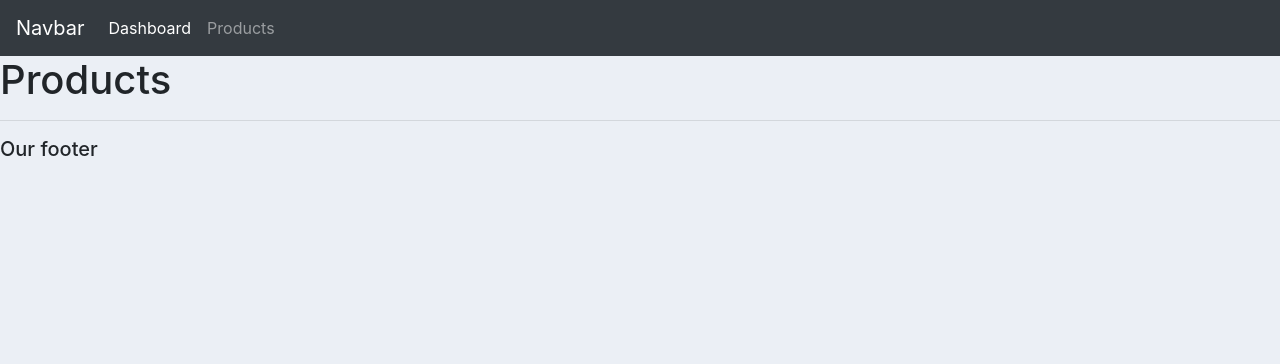
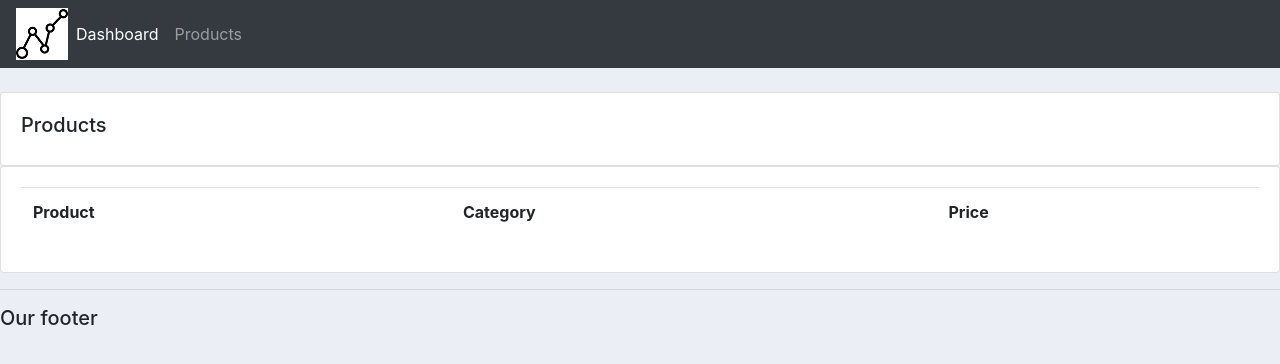
Before and after one commit to Johnny-Morgan/django-projects, a Django app: template crm/accounts/templates/accounts/products.html in a window 1280 px wide. Shown: the top 364 px of the page. Run offline with Django 3.2, Linux system fonts and the light colour scheme; the template is opened without the code that fills it, so the values that code supplies are empty; some libraries are stand-ins or nearby versions.

Commit message:
Added static folder

```diff
--- a/crm/accounts/templates/accounts/main.html
+++ b/crm/accounts/templates/accounts/main.html
@@ -1,27 +1,11 @@
+{% load static %}
+
 <!DOCTYPE html>
 <html lang="en">
 <head>
     <title>CRM</title>
     <link href="https://stackpath.bootstrapcdn.com/bootstrap/4.4.1/css/bootstrap.min.css" rel="stylesheet" integrity="sha384-Vkoo8x4CGsO3+Hhxv8T/Q5PaXtkKtu6ug5TOeNV6gBiFeWPGFN9MuhOf23Q9Ifjh" crossorigin="anonymous">
-    <style>
-
-        body {
-            background-color: #ebeff5;
-        }
-
-        #total-orders {
-            background-color: #4cb4c7;
-        }
-
-        #orders-delivered {
-            background-color: #7abecc;
-        }
-
-        #orders-pending {
-            background-color: #7cd1c0;
-        }
-
-    </style>
+    <link rel="stylesheet" type="text/css" href="{% static '/css/main.css' %}">
 </head>
 <body>
     {% include 'accounts/navbar.html' %}
--- a/crm/accounts/templates/accounts/navbar.html
+++ b/crm/accounts/templates/accounts/navbar.html
@@ -1,5 +1,7 @@
+{% load static %}
+
 <nav class="navbar navbar-expand-lg navbar-dark bg-dark">
-    <a class="navbar-brand" href="#">Navbar</a>
+    <img src="{% static 'images/logo.png' %}">
     <button class="navbar-toggler" type="button" data-toggle="collapse" data-target="#navbarNav" aria-controls="navbarNav" aria-expanded="false" aria-label="Toggle navigation">
       <span class="navbar-toggler-icon"></span>
     </button>
--- a/crm/accounts/templates/accounts/products.html
+++ b/crm/accounts/templates/accounts/products.html
@@ -1,4 +1,24 @@
 {% extends 'accounts/main.html' %}
 {% block content %}
-<h1>Products</h1>
+
+<br>
+
+<div class="row">
+    <div class="col-md">
+        <div class="card card-body">
+            <h5>Products</h5>
+        </div>
+        <div class="card card-body">
+            <table class="table">
+                <tr>
+                    <th>Product</th>
+                    <th>Category</th>
+                    <th>Price</th>
+                </tr>
+            </table>
+        </div>
+
+    </div>
+</div>
+
 {% endblock %}
--- a/crm/accounts/views.py
+++ b/crm/accounts/views.py
@@ -4,10 +4,10 @@ from django.http import HttpResponse
 # Create your views here.
 
 def home(request):
-    return HttpResponse('home')
+    return render(request, 'accounts/dashboard.html')
 
 def products(request):
-    return HttpResponse('products')
+    return render(request, 'accounts/products.html')
 
 def customer(request):
-    return HttpResponse('customer')
+    return render(request, 'accounts/customer.html')
--- a/crm/crm/settings.py
+++ b/crm/crm/settings.py
@@ -119,3 +119,8 @@ USE_TZ = True
 # https://docs.djangoproject.com/en/3.0/howto/static-files/
 
 STATIC_URL = '/static/'
+
+MEDIA_URL = '/images/'
+STATICFILES_DIRS = [
+    os.path.join(BASE_DIR, 'static')
+]
--- /dev/null
+++ b/crm/static/css/main.css
@@ -0,0 +1,15 @@
+body {
+    background-color: #ebeff5;
+}
+
+#total-orders {
+    background-color: #4cb4c7;
+}
+
+#orders-delivered {
+    background-color: #7abecc;
+}
+
+#orders-pending {
+    background-color: #7cd1c0;
+}
```
Also changed, not shown: crm/static/images/logo.png (added).
